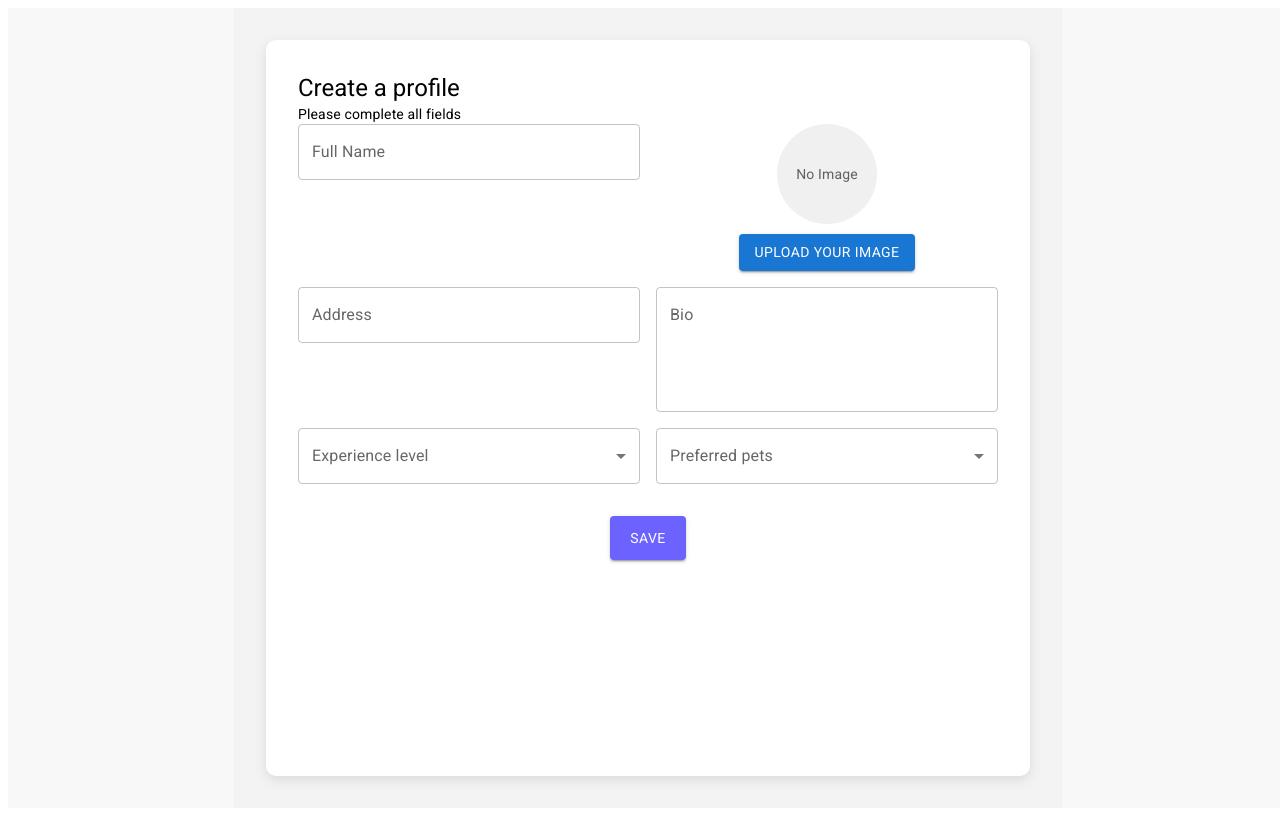
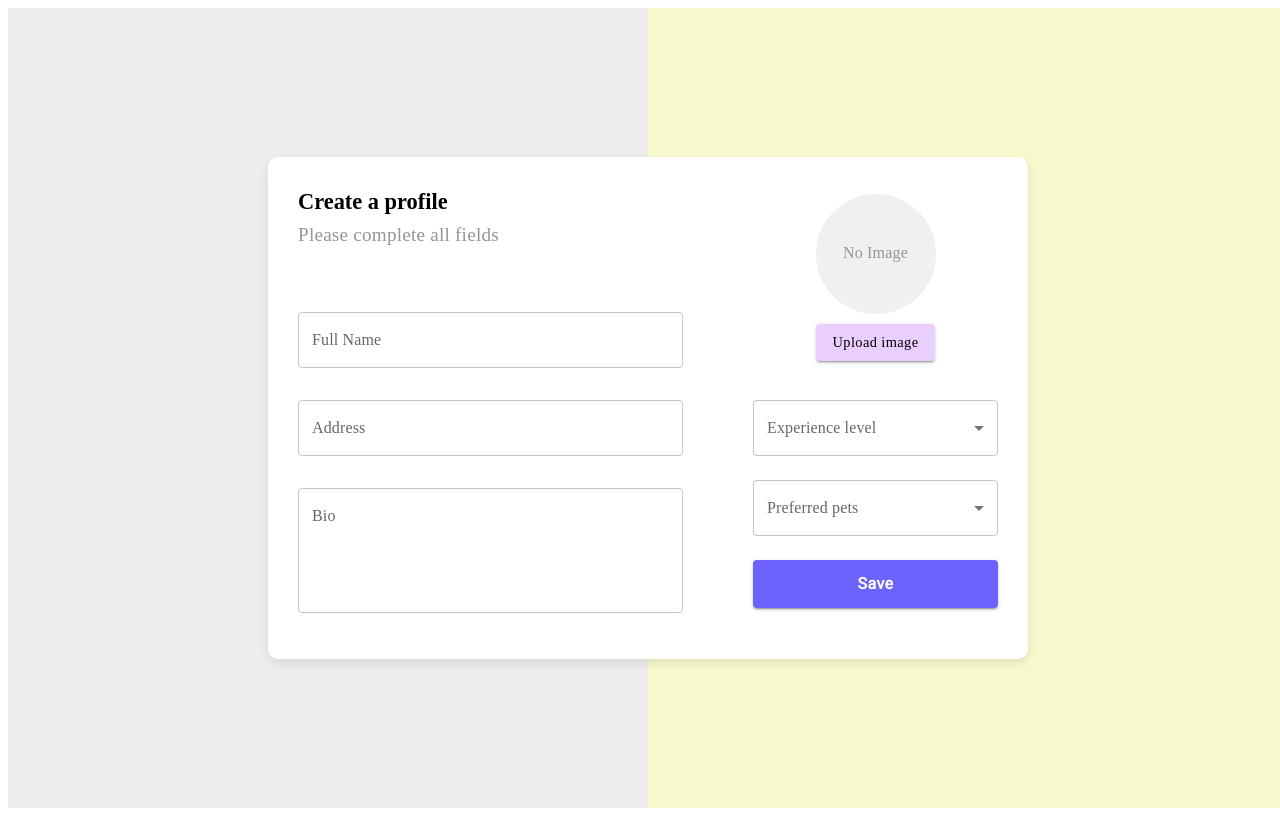
Before and after one commit to kellylino/Paw-care, a React (Create React App) app in the folder paw-care-login/: page /create-caregiver-profile in a window 1280 px wide. Built offline with nearby package versions, Linux system fonts and the light colour scheme.

Commit message:
improve design

```diff
--- a/paw-care-login/src/CreateCaregiverProfile.js
+++ b/paw-care-login/src/CreateCaregiverProfile.js
@@ -1,20 +1,19 @@
-import React, { useState } from "react";
+import React, { useState } from 'react';
 import {
   TextField,
   Button,
   Typography,
   Box,
-  Grid,
   MenuItem,
   Select,
   InputLabel,
   FormControl,
-} from "@mui/material";
+} from '@mui/material';
 
-function PetOwnerForm() {
+function CreateCaregiverProfile() {
   const [petImage, setPetImage] = useState(null);
-  const [experienceLevel, setExperienceLevel] = useState("");
-  const [preferredPets, setPreferredPets] = useState("");
+  const [experienceLevel, setExperienceLevel] = useState('');
+  const [preferredPets, setPreferredPets] = useState('');
 
   const handleImageUpload = (event) => {
     const file = event.target.files[0];
@@ -28,124 +27,348 @@ function PetOwnerForm() {
   };
 
   return (
-    <Box padding={4} display="flex" justifyContent="center" bgcolor="#f3f3f3" height="100vh">
     <Box
-        width="700px"
-        bgcolor="#FFFFFF"
-        padding={4}
-        borderRadius="10px"
-        boxShadow="0px 4px 12px rgba(0, 0, 0, 0.1)"
+      display='flex'
+      justifyContent='center'
+      alignItems='center'
+      height='100vh'
+      width='100vw'
+      backgroundColor='#EEEEEE'
+      sx={{
+        background: 'linear-gradient(to right, #EEEEEE 50%, #F8F9CC 50%)',
+      }}
     >
-        <Typography variant="h5" gutterBottom>
+      <Box
+        width='700px'
+        backgroundColor='#FFFFFF'
+        padding='30px'
+        borderRadius='10px'
+        boxShadow='0px 4px 12px rgba(0, 0, 0, 0.1)'
+      >
+        <Box
+          display='flex'
+          justifyContent='space-between'
+          alignItems='flex-start'
+          mb={0.2}
+        >
+          {/* Left Side */}
+          <Box width='55%'>
+            <Typography
+              variant='h5'
+              style={{
+                fontWeight: 'bold',
+                fontFamily: 'Roboto Slab, serif',
+                fontSize: '1.4rem',
+                marginBottom: '5px',
+              }}
+            >
               Create a profile
             </Typography>
-        <Typography variant="body2" gutterBottom>
+            <Typography
+              variant='body2'
+              style={{
+                fontFamily: 'Roboto Slab, serif',
+                fontSize: '1.2rem',
+                color: '#969597',
+                marginBottom: '55px',
+              }}
+            >
               Please complete all fields
             </Typography>
+            <TextField
+              fullWidth
+              label='Full Name'
+              variant='outlined'
+              margin='dense'
+              sx={{
+                '& .MuiInputBase-input': {
+                  fontFamily: 'Roboto Slab, serif',
+                },
+                '& .MuiInputLabel-root': {
+                  fontFamily: 'Roboto Slab, serif',
+                },
+              }}
+            />
+          </Box>
 
-        <Grid container spacing={2}>
-          {/* Full Name */}
-          <Grid item xs={12} sm={6}>
-            <TextField fullWidth label="Full Name" variant="outlined" />
-          </Grid>
-
-          {/* Image Upload */}
-          <Grid item xs={12} sm={6} display="flex" flexDirection="column" alignItems="center">
+          {/* Right Side: Image Upload */}
+          <Box
+            width='35%'
+            display='flex'
+            flexDirection='column'
+            alignItems='center'
+            sx={{
+              marginTop: '-25px',
+            }}
+          >
             {petImage ? (
               <img
                 src={petImage}
-                alt="Uploaded"
-                style={{ width: "100px", height: "100px", borderRadius: "50%", marginBottom: "10px" }}
+                alt='Uploaded'
+                style={{
+                  width: '120px',
+                  height: '120px',
+                  borderRadius: '50%',
+                  marginBottom: '10px',
+                }}
               />
             ) : (
               <Box
-                width="100px"
-                height="100px"
-                borderRadius="50%"
-                bgcolor="#f0f0f0"
-                display="flex"
-                alignItems="center"
-                justifyContent="center"
-                marginBottom="10px"
+                width='120px'
+                height='120px'
+                borderRadius='50%'
+                backgroundColor='#f0f0f0'
+                display='flex'
+                alignItems='center'
+                justifyContent='center'
+                marginBottom='10px'
+                marginTop={4}
               >
-                <Typography variant="body2" color="textSecondary">
+                <Typography
+                  variant='body2'
+                  color='textSecondary'
+                  style={{
+                    fontFamily: 'RobotoSlab, serif',
+                    fontSize: '1rem',
+                    color: '#969597',
+                  }}
+                >
                   No Image
                 </Typography>
               </Box>
             )}
-            <Button variant="contained" component="label">
-              Upload Your Image
-              <input type="file" hidden onChange={handleImageUpload} />
+            <Button
+              variant='contained'
+              component='label'
+              style={{
+                fontFamily: 'RobotoSlab, serif',
+                fontSize: '0.9rem',
+                textTransform: 'none',
+                marginBottom: '30px',
+                backgroundColor: '#EACFFE',
+                cursor: 'pointer',
+                color: '#000000',
+              }}
+            >
+              Upload image
+              <input type='file' hidden onChange={handleImageUpload} />
             </Button>
-          </Grid>
+          </Box>
+        </Box>
 
-          {/* Address */}
-          <Grid item xs={12} sm={6}>
-            <TextField fullWidth label="Address" variant="outlined" />
-          </Grid>
-
-          {/* Bio */}
-          <Grid item xs={12} sm={6}>
+        {/* Row 2: Address and Bio */}
+        <Box display='flex' justifyContent='space-between'>
+          <Box width='55%'>
             <TextField
               fullWidth
-              label="Bio"
-              variant="outlined"
+              label='Address'
+              variant='outlined'
+              margin='dense'
+              sx={{
+                mb: 3,
+                '& .MuiInputBase-input': {
+                  fontFamily: 'Roboto Slab, serif',
+                },
+                '& .MuiInputLabel-root': {
+                  fontFamily: 'Roboto Slab, serif',
+                },
+              }}
+            />
+            <TextField
+              fullWidth
+              label='Bio'
+              variant='outlined'
+              margin='dense'
               multiline
               rows={4}
               placeholder="Share a little about your personality! What makes you a pet's best friend?"
+              sx={{
+                mb: 2,
+                '& .MuiInputBase-input': {
+                  fontFamily: 'Roboto Slab, serif',
+                },
+                '& .MuiInputLabel-root': {
+                  fontFamily: 'Roboto Slab, serif',
+                },
+              }}
             />
-          </Grid>
+          </Box>
 
-          {/* Experience Level */}
-          <Grid item xs={12} sm={6}>
-            <FormControl fullWidth variant="outlined">
+          {/* Right Side: Experience Level and Preferred Pets */}
+          <Box
+            width='35%'
+            display='flex'
+            flexDirection='column'
+            justifyContent='flex-start'
+          >
+            <FormControl
+              fullWidth
+              variant='outlined'
+              margin='dense'
+              sx={{
+                mb: 2,
+                '& .MuiInputBase-input': {
+                  fontFamily: 'Roboto Slab, serif',
+                },
+                '& .MuiInputLabel-root': {
+                  fontFamily: 'Roboto Slab, serif',
+                },
+              }}
+            >
               <InputLabel>Experience level</InputLabel>
               <Select
                 value={experienceLevel}
                 onChange={(e) => setExperienceLevel(e.target.value)}
-                label="Experience level"
+                label='Experience level'
               >
-                <MenuItem value="entry">Entry (less than 1 year)</MenuItem>
-                <MenuItem value="junior">Junior (1-3 years)</MenuItem>
-                <MenuItem value="mid-level">Mid-Level (3-5 years)</MenuItem>
-                <MenuItem value="senior">Senior (5-10 years)</MenuItem>
-                <MenuItem value="expert">Expert (10+ years)</MenuItem>
+                <MenuItem
+                  value='entry'
+                  sx={{
+                    fontFamily: 'Roboto Slab, serif',
+                  }}
+                >
+                  Entry (less than 1 year)
+                </MenuItem>
+                <MenuItem
+                  value='junior'
+                  sx={{
+                    fontFamily: 'Roboto Slab, serif',
+                  }}
+                >
+                  Junior (1-3 years)
+                </MenuItem>
+                <MenuItem
+                  value='mid-level'
+                  sx={{
+                    fontFamily: 'Roboto Slab, serif',
+                  }}
+                >
+                  Mid-Level (3-5 years)
+                </MenuItem>
+                <MenuItem
+                  value='senior'
+                  sx={{
+                    fontFamily: 'Roboto Slab, serif',
+                  }}
+                >
+                  Senior (5-10 years)
+                </MenuItem>
+                <MenuItem
+                  value='expert'
+                  sx={{
+                    fontFamily: 'Roboto Slab, serif',
+                  }}
+                >
+                  Expert (10+ years)
+                </MenuItem>
               </Select>
             </FormControl>
-          </Grid>
-
-          {/* Preferred Pets */}
-          <Grid item xs={12} sm={6}>
-            <FormControl fullWidth variant="outlined">
+            <FormControl
+              fullWidth
+              variant='outlined'
+              margin='dense'
+              sx={{
+                mb: 3,
+                '& .MuiInputBase-input': {
+                  fontFamily: 'Roboto Slab, serif',
+                },
+                '& .MuiInputLabel-root': {
+                  fontFamily: 'Roboto Slab, serif',
+                },
+              }}
+            >
               <InputLabel>Preferred pets</InputLabel>
               <Select
                 value={preferredPets}
                 onChange={(e) => setPreferredPets(e.target.value)}
-                label="Preferred pets"
+                label='Preferred pets'
               >
-                <MenuItem value="dog">Dog</MenuItem>
-                <MenuItem value="cat">Cat</MenuItem>
-                <MenuItem value="bird">Bird</MenuItem>
-                <MenuItem value="rabbit">Rabbit</MenuItem>
-                <MenuItem value="small-mammals">Small mammals (e.g., hamsters, guinea pigs)</MenuItem>
-                <MenuItem value="exotic-pet">Exotic pet</MenuItem>
-                <MenuItem value="no-preference">No preference</MenuItem>
+                <MenuItem
+                  value='dog'
+                  sx={{
+                    fontFamily: 'Roboto Slab, serif',
+                  }}
+                >
+                  Dog
+                </MenuItem>
+                <MenuItem
+                  value='cat'
+                  sx={{
+                    fontFamily: 'Roboto Slab, serif',
+                  }}
+                >
+                  Cat
+                </MenuItem>
+                <MenuItem
+                  value='bird'
+                  sx={{
+                    fontFamily: 'Roboto Slab, serif',
+                  }}
+                >
+                  Bird
+                </MenuItem>
+                <MenuItem
+                  value='rabbit'
+                  sx={{
+                    fontFamily: 'Roboto Slab, serif',
+                  }}
+                >
+                  Rabbit
+                </MenuItem>
+                <MenuItem
+                  value='small-mammals'
+                  sx={{
+                    fontFamily: 'Roboto Slab, serif',
+                  }}
+                >
+                  Small mammals (e.g., hamsters, guinea pigs)
+                </MenuItem>
+                <MenuItem
+                  value='exotic-pet'
+                  sx={{
+                    fontFamily: 'Roboto Slab, serif',
+                  }}
+                >
+                  Exotic pet
+                </MenuItem>
+                <MenuItem
+                  value='no-preference'
+                  sx={{
+                    fontFamily: 'Roboto Slab, serif',
+                  }}
+                >
+                  No preference
+                </MenuItem>
               </Select>
             </FormControl>
-          </Grid>
-        </Grid>
-
-        <Box marginTop={4} textAlign="center">
+            <Box textAlign='center'>
               <Button
-            variant="contained"
-            style={{ backgroundColor: "#6C63FF", color: "#FFFFFF", padding: "10px 20px" }}
+                variant='contained'
+                sx={{
+                  backgroundColor: '#6C63FF',
+                  color: '#FFFFFF',
+                  padding: '10px 30px',
+                  fontWeight: 'bold',
+                  fontSize: '16px',
+                  width: '100%',
+                  textTransform: 'none',
+                  transition: 'background-color 0.4s ease, color 0.4s ease',
+                  '&:hover': {
+                    backgroundColor: '#EACFFE',
+                    color: '#000000',
+                  },
+                }}
               >
-            SAVE
+                Save
               </Button>
             </Box>
+          </Box>
+        </Box>
+
+        {/* Save Button */}
       </Box>
     </Box>
   );
 }
 
-export default PetOwnerForm;
+export default CreateCaregiverProfile;
--- a/paw-care-login/src/PetOwnerForm.js
+++ b/paw-care-login/src/PetOwnerForm.js
@@ -1,5 +1,14 @@
-import React, { useState } from "react";
-import { TextField, Button, Typography, Box, Dialog, DialogActions, DialogContent, DialogTitle } from "@mui/material";
+import React, { useState } from 'react';
+import {
+  TextField,
+  Button,
+  Typography,
+  Box,
+  Dialog,
+  DialogActions,
+  DialogContent,
+  DialogTitle,
+} from '@mui/material';
 
 function PetOwnerForm() {
   const [open, setOpen] = useState(false);
@@ -14,59 +23,116 @@ function PetOwnerForm() {
 
   return (
     <Box
-      display="flex"
-      justifyContent="center"
-      alignItems="center"
-      height="100vh"
-      bgcolor="#f3f3f3"
-      padding={4}
+      display='flex'
+      justifyContent='center'
+      alignItems='center'
+      height='100vh'
+      width='100vw'
+      sx={{
+        background: 'linear-gradient(to right, #EEEEEE 50%, #e8daff 50%)',
+      }}
+      padding={3}
     >
       <Box
-        display="flex"
-        width="700px"
-        bgcolor="#FFFFFF"
-        borderRadius="10px"
-        overflow="hidden"
-        boxShadow="0px 4px 12px rgba(0, 0, 0, 0.1)"
+        display='flex'
+        maxWidth='750px'
+        backgroundColor='#FFFFFF'
+        margin='0px 10px'
+        borderRadius='10px'
+        overflow='hidden'
+        boxShadow='0px 4px 12px rgba(0, 0, 0, 0.1)'
       >
         {/* Left side text */}
         <Box
-          bgcolor="#e8daff"
-          width="40%"
-          display="flex"
-          flexDirection="column"
-          justifyContent="center"
-          alignItems="center"
-          padding={3}
+          width='45%'
+          display='flex'
+          flexDirection='column'
+          justifyContent='center'
+          gap='0.7rem'
+          padding='30px 10px 30px 35px'
         >
-          <Typography variant="h6" style={{ fontWeight: "bold" }} gutterBottom>
+          <Typography
+            variant='h6'
+            style={{
+              fontFamily: 'RobotoSlab, serif',
+              fontWeight: 'bold',
+              fontSize: '1.3rem',
+            }}
+            gutterBottom
+          >
             Just a few words about you...
           </Typography>
-          <Typography variant="body2" style={{ fontWeight: "bold" }}>
+          <Typography
+            variant='body2'
+            style={{
+              fontFamily: 'RobotoSlab, serif',
+              fontSize: '1.1rem',
+            }}
+          >
             Don't worry, we really care more about your pet!
           </Typography>
         </Box>
 
         {/* Form Section */}
-        <Box width="60%" padding={4}>
-          <Typography variant="h5" gutterBottom>
+        <Box width='50%' padding={5}>
+          <Typography
+            variant='h5'
+            gutterBottom
+            style={{
+              fontWeight: 'bold',
+              fontFamily: 'RobotoSlab, serif',
+              fontSize: '1.4rem',
+            }}
+          >
             Create a profile
           </Typography>
           <TextField
             fullWidth
-            label="Owner Full Name"
-            variant="outlined"
-            margin="normal"
+            label='Owner Full Name'
+            variant='outlined'
+            margin='normal'
+            sx={{
+              '& .MuiInputBase-input': {
+                fontFamily: 'Roboto Slab, serif',
+              },
+              '& .MuiInputLabel-root': {
+                fontFamily: 'Roboto Slab, serif',
+              },
+            }}
           />
           <TextField
             fullWidth
-            label="Address"
-            variant="outlined"
-            margin="normal"
+            label='Address'
+            variant='outlined'
+            margin='normal'
+            sx={{
+              '& .MuiInputBase-input': {
+                fontFamily: 'Roboto Slab, serif',
+              },
+              '& .MuiInputLabel-root': {
+                fontFamily: 'Roboto Slab, serif',
+              },
+            }}
           />
-          <Box marginTop={4} textAlign="center">
-            <Button variant="contained" style={{ backgroundColor: "#6C63FF", color: "#FFFFFF" }} onClick={handleSave}>
-              SAVE
+          <Box marginTop={4} textAlign='center'>
+            <Button
+              variant='contained'
+              fullWidth
+              sx={{
+                backgroundColor: '#6C63FF',
+                color: '#FFFFFF',
+                textTransform: 'none',
+                fontSize: '1rem',
+                fontFamily: 'Roboto Slab, serif',
+                transition: 'background-color 0.4s ease, color 0.4s ease',
+                '&:hover': {
+                  backgroundColor: '#EACFFE',
+                  color: '#000000',
+                },
+              }}
+              onClick={handleSave}
+            >
+              Save
             </Button>
           </Box>
         </Box>
@@ -75,21 +141,54 @@ function PetOwnerForm() {
       {/* Popup Dialog */}
       <Dialog open={open} onClose={handleClose}>
         <DialogTitle>
-          <Typography variant="h6" style={{ fontWeight: "bold" }}>
+          <Typography
+            variant='h6'
+            style={{
+              fontWeight: 'bold',
+              fontSize: '1.3rem',
+              fontFamily: 'Roboto Slab, serif',
+            }}
+          >
             Thanks for that!
           </Typography>
         </DialogTitle>
         <DialogContent>
-          <Typography variant="body1">
-            But now, let’s get to the real star —your pet! <br />
+          <Typography
+            variant='body1'
+            style={{ fontFamily: 'Roboto Slab, serif', fontSize: '1.2rem' }}
+          >
+            But now, let’s get to the real star — your pet! <br />
             Would you like to tell us about it?
           </Typography>
         </DialogContent>
         <DialogActions>
-          <Button onClick={handleClose} style={{ color: "#6C63FF", fontWeight: "bold" }}>
+          <Button
+            onClick={handleClose}
+            sx={{
+              color: '#6C63FF',
+              fontWeight: 'bold',
+              fontFamily: 'Roboto Slab, serif',
+              backgroundColor: '#FFFFFF',
+              '&:hover': {
+                color: '#8F0CF0',
+              },
+            }}
+          >
             Yes, sure
           </Button>
-          <Button onClick={handleClose} style={{ color: "#BDBDBD", fontWeight: "bold" }}>
+          <Button
+            onClick={handleClose}
+            sx={{
+              color: '#BDBDBD',
+              fontWeight: 'bold',
+              fontFamily: 'Roboto Slab, serif',
+              marginRight: '10px',
+              backgroundColor: '#FFFFFF',
+              '&:hover': {
+                color: '#8F0CF0',
+              },
+            }}
+          >
             No, I am done
           </Button>
         </DialogActions>
```
Lines whose indentation alone changed are shown as unchanged.
